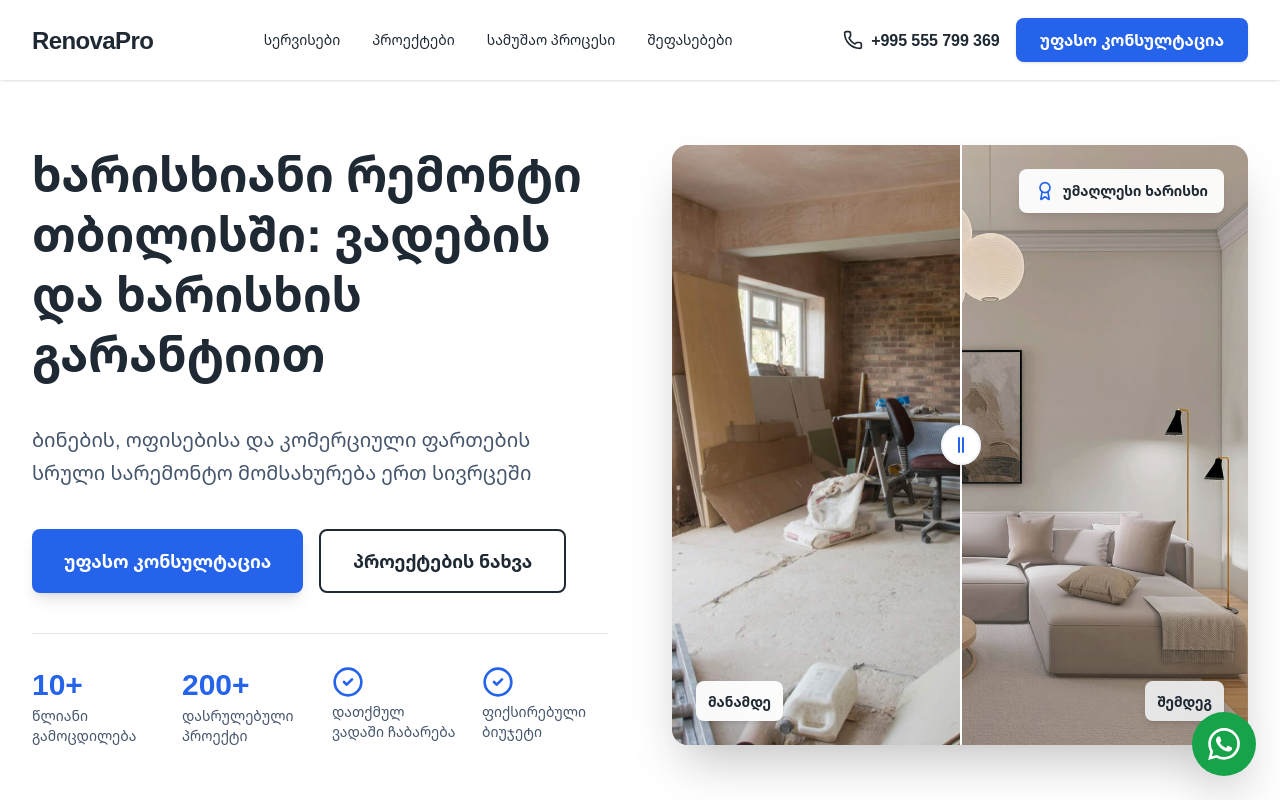
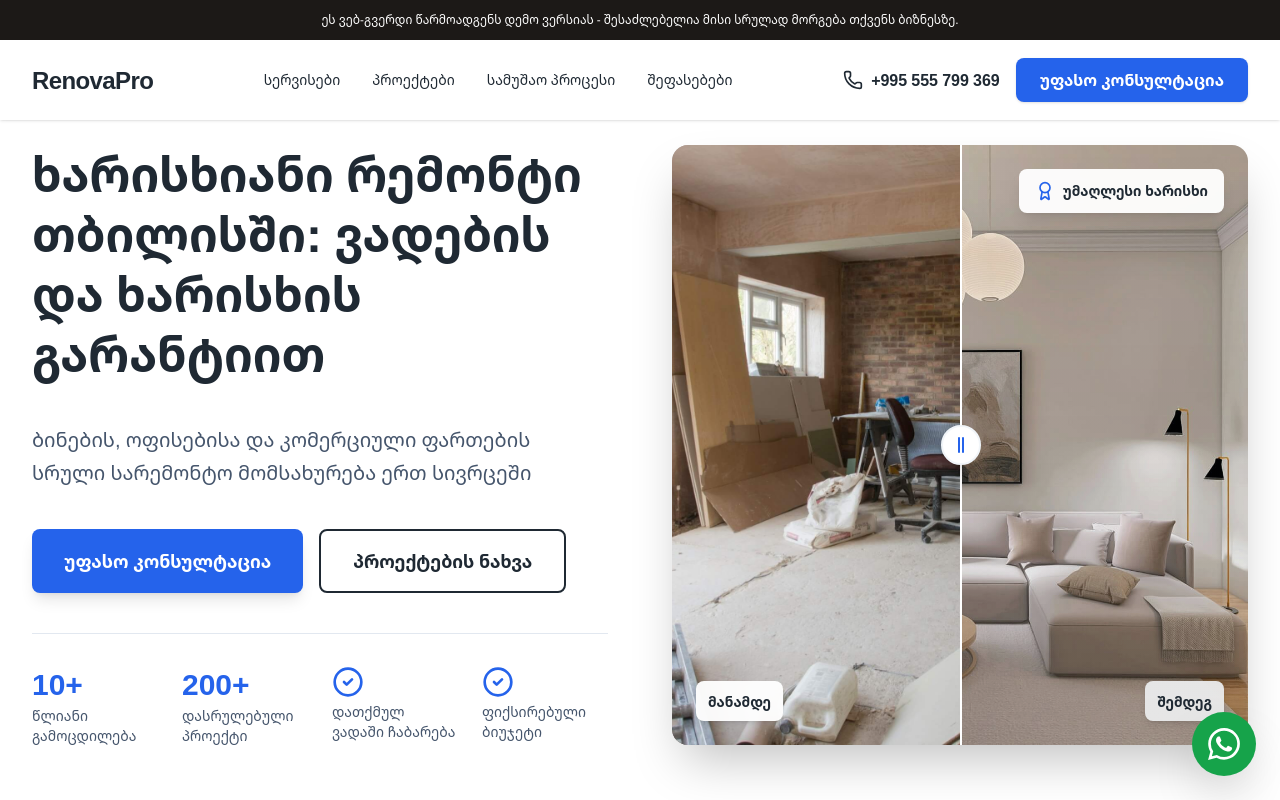
Before and after one commit to tsirekidze22/renova, a Next.js app: page / in a window 1280 px wide. Shown: the top 800 px of the page. Built offline with nearby package versions, Linux system fonts and the light colour scheme.

Commit message:
info added

```diff
--- a/app/page.tsx
+++ b/app/page.tsx
@@ -12,6 +12,7 @@ import Testimonials from "@/components/Testimonials";
 export default function Home() {
   return (
     <>
+
       <Header />
       <main>
         <Hero />
--- a/components/Header.tsx
+++ b/components/Header.tsx
@@ -32,6 +32,10 @@ export default function Header() {
           isScrolled ? "shadow-md" : "shadow-sm"
         }`}
       >
+        <div className="bg-stone-900 py-3 text-center text-white text-xs py-3 px-4">
+          ეს ვებ-გვერდი წარმოადგენს დემო ვერსიას - შესაძლებელია მისი სრულად
+          მორგება თქვენს ბიზნესზე.
+        </div>
         <div className="mx-auto max-w-7xl px-4 sm:px-6 lg:px-8">
           <div className="flex items-center justify-between h-20">
             {/* Logo */}
```
